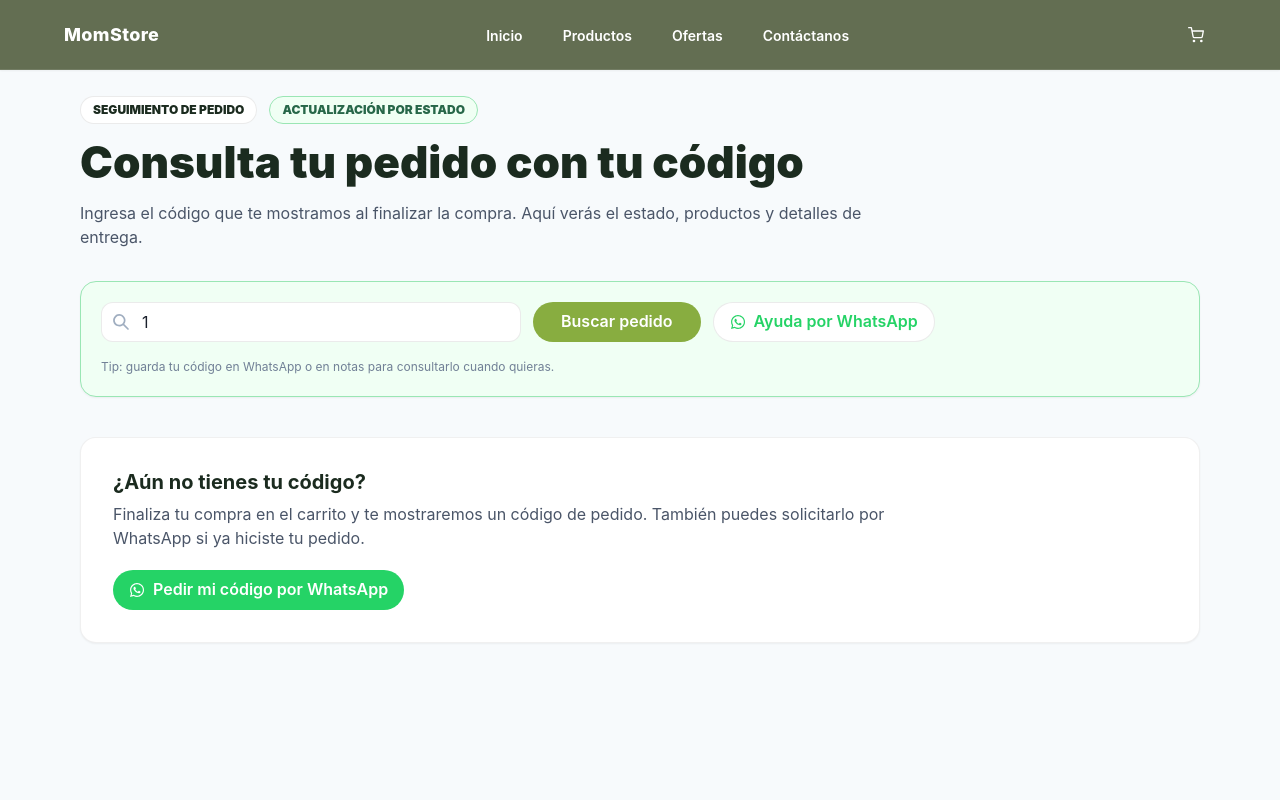
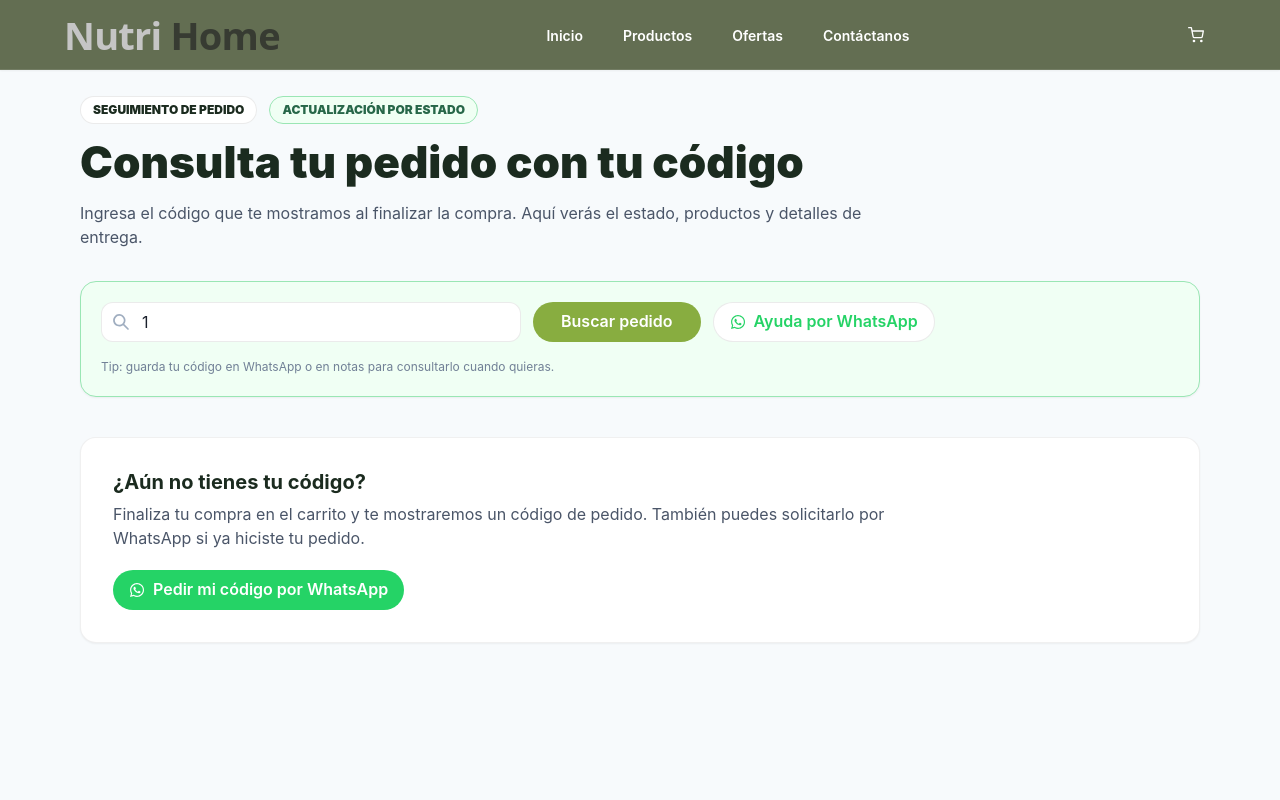
Before and after one commit to Olstertecn11/Momstore, a React (Vite) app: page /pedido/1 in a window 1280 px wide. Shown: the top 800 px of the page. Built offline with nearby package versions, Linux system fonts and the light colour scheme.

Commit message:
ceo y logo

```diff
--- a/index.html
+++ b/index.html
@@ -1,13 +1,23 @@
 <!doctype html>
 <html lang="en">
+
 <head>
   <meta charset="UTF-8" />
-    <link rel="icon" type="image/svg+xml" href="/vite.svg" />
+  <link rel="icon" type="image/svg+xml" href="./src/assets/images/logo.png" />
   <meta name="viewport" content="width=device-width, initial-scale=1.0" />
-    <title>momsstore</title>
+
+  <title>NutriHome GT | Tienda de Alimentos Saludables para tu Familia</title>
+  <meta name="description"
+    content="Tu tienda de confianza en Guatemala para productos de despensa, aceites orgánicos y comida saludable para el hogar." />
+
+  <meta property="og:title" content="NutriHome GT - Alimentación Saludable" />
+  <meta property="og:description" content="Variedad de aceites y productos esenciales para tu familia." />
+  <meta property="og:image" content="/url-de-tu-logo-grande.jpg" />
 </head>
+
 <body>
   <div id="root"></div>
   <script type="module" src="/src/main.jsx"></script>
 </body>
+
 </html>
--- a/src/components/Navbar.jsx
+++ b/src/components/Navbar.jsx
@@ -3,12 +3,14 @@ import {
   Box,
   Flex,
   HStack,
+  chakra,
   IconButton,
   Link,
   Stack,
   Text,
   useDisclosure,
   Drawer,
+  Heading,
   DrawerOverlay,
   DrawerContent,
   DrawerHeader,
@@ -95,16 +97,20 @@ export default function Navbar({ darkmode = false }) {
           justify="space-between"
         >
           {/* LOGO */}
-          <Text
-            fontSize={{ base: "md", md: "lg" }}
+          <Heading
+            as="h1"
+            fontSize={{ base: "32px", md: "38px" }}
             fontWeight="800"
-            color="white"
-            letterSpacing="0.02em"
+            lineHeight="1"
+            letterSpacing="-0.02em"
+            fontFamily="system-ui, -apple-system, Segoe UI, Roboto, Arial"
             cursor="pointer"
             onClick={() => navigate("/")}
+            userSelect="none"
           >
-            MomStore
-          </Text>
+            <chakra.span color="#c5c5c5">Nutri</chakra.span>{" "}
+            <chakra.span color="#373b32">Home</chakra.span>
+          </Heading>
 
           {/* MENÚ DESKTOP */}
           <HStack
```
Also changed, not shown: src/assets/images/logo.png (added), src/assets/images/nutri_home.png (added). Lines whose indentation alone changed are shown as unchanged.
